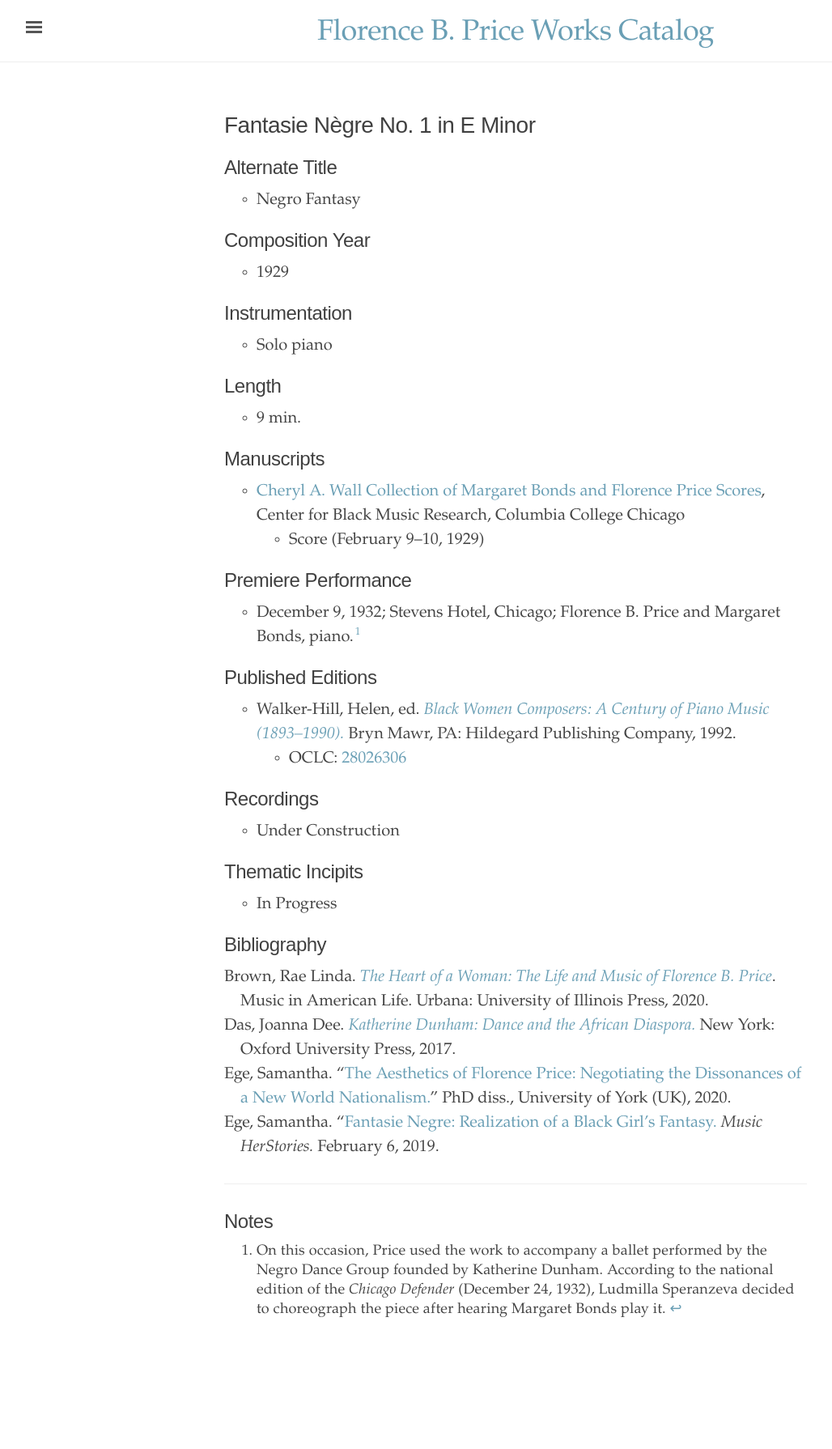
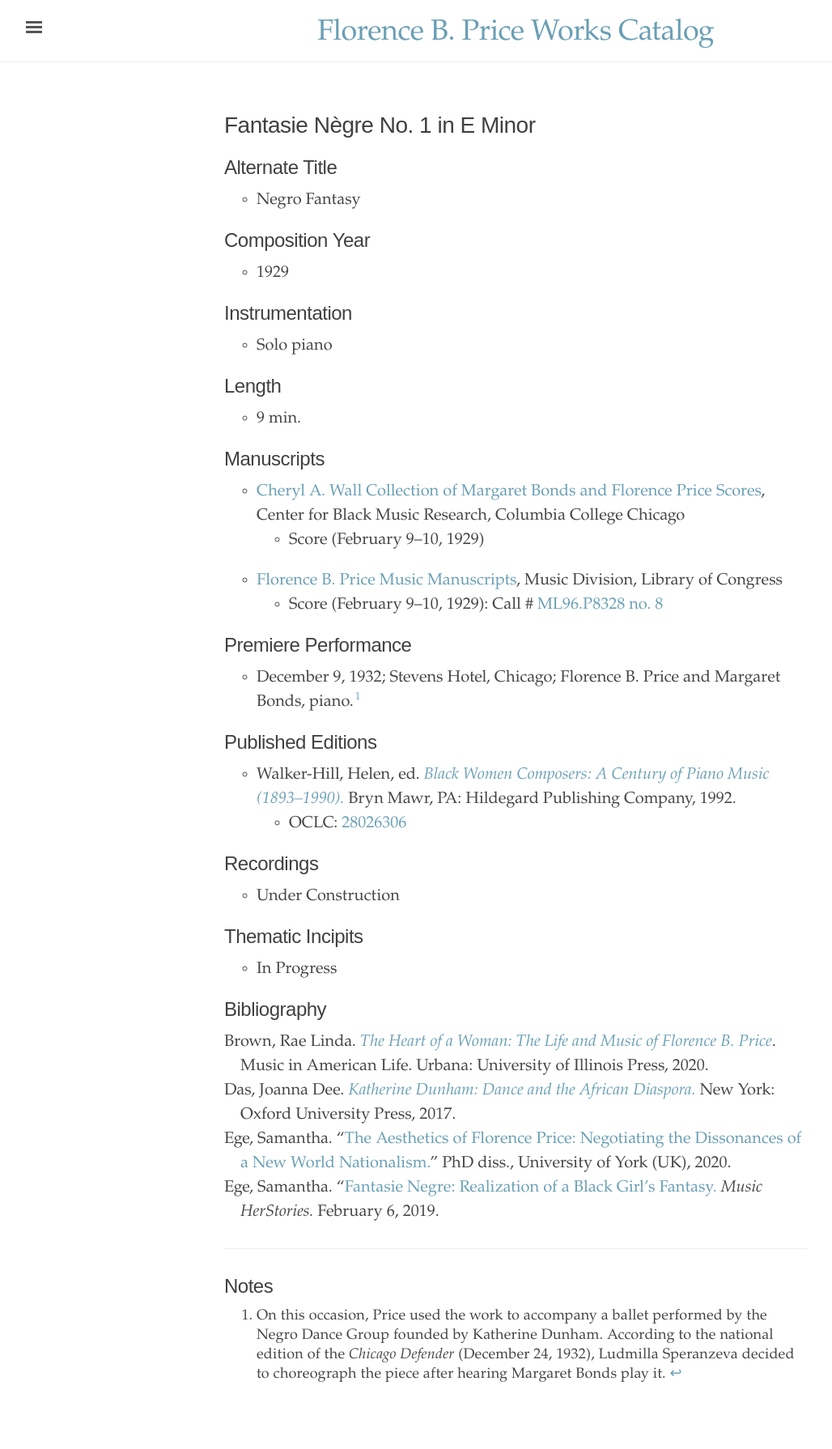
Before and after one commit to dwshadle/florence-price-catalog, a Jekyll site: the page built from _texts/price-fantasie_negre_no1.md, in a window 1280 px wide. Shown: the whole page at 81% size, without its empty margins (3-1031 px from the left). Built offline with Jekyll 4.4.1, drawn with Linux system fonts in a browser that asks for light colours; before the commit the page ends 1710 px from its top, so only the background shows below that.

Commit message:
Update price-fantasie_negre_no1.md

```diff
--- a/_texts/price-fantasie_negre_no1.md
+++ b/_texts/price-fantasie_negre_no1.md
@@ -21,6 +21,8 @@ permalink: /price-fantasie-negre-no1/
 ## Manuscripts
 - <a href="https://digitalcommons.colum.edu/cmbr_guides/index.3.html" target="_blank">Cheryl A. Wall Collection of Margaret Bonds and Florence Price Scores</a>, Center for Black Music Research, Columbia College Chicago
     * Score (February 9&ndash;10, 1929)
+- <a href="https://lccn.loc.gov/2020570150" target="_blank">Florence B. Price Music Manuscripts</a>, Music Division, Library of Congress
+    * Score (February 9&ndash;10, 1929): Call # <a href="https://lccn.loc.gov/91757007" target="_blank">ML96.P8328 no. 8</a>
 
 ## Premiere Performance
 - December 9, 1932; Stevens Hotel, Chicago; Florence B. Price and Margaret Bonds, piano.[^fn1]
```
